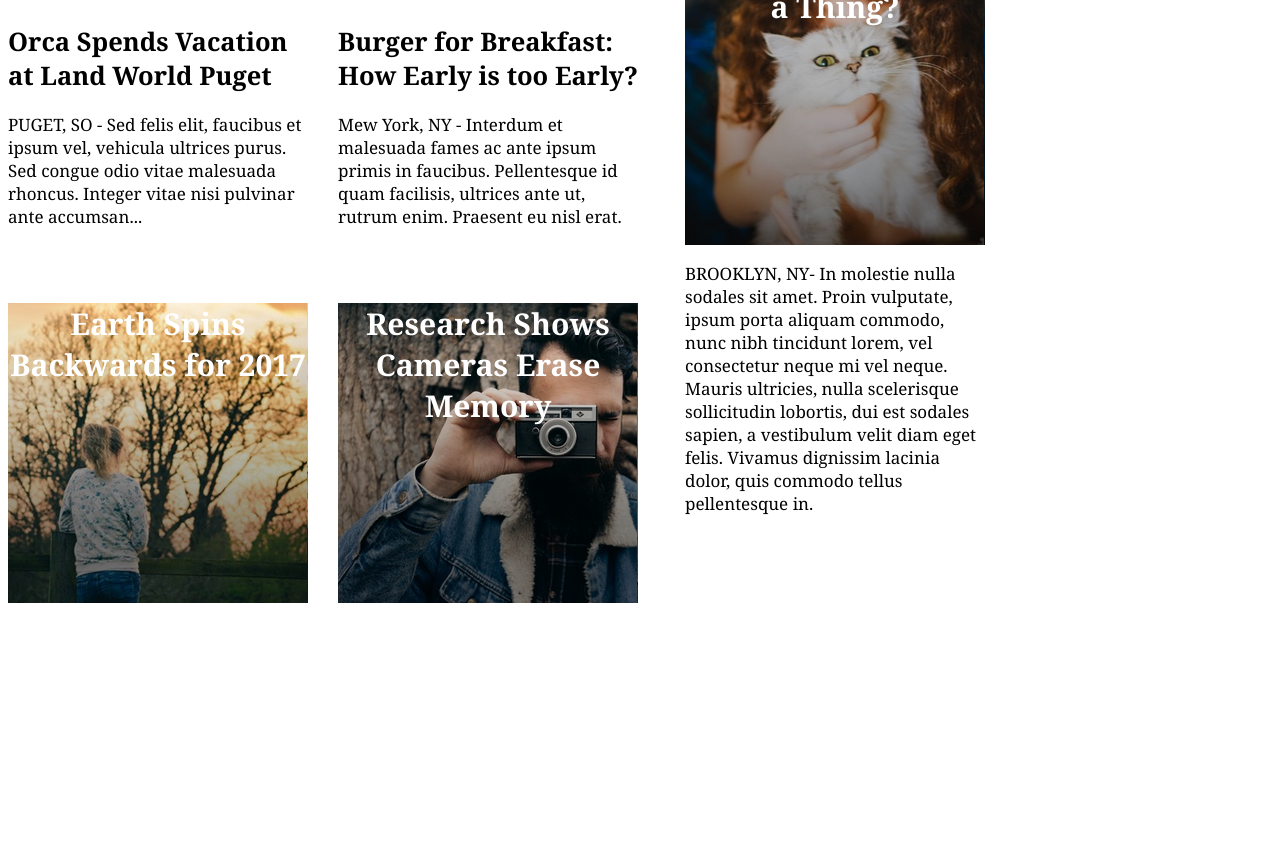
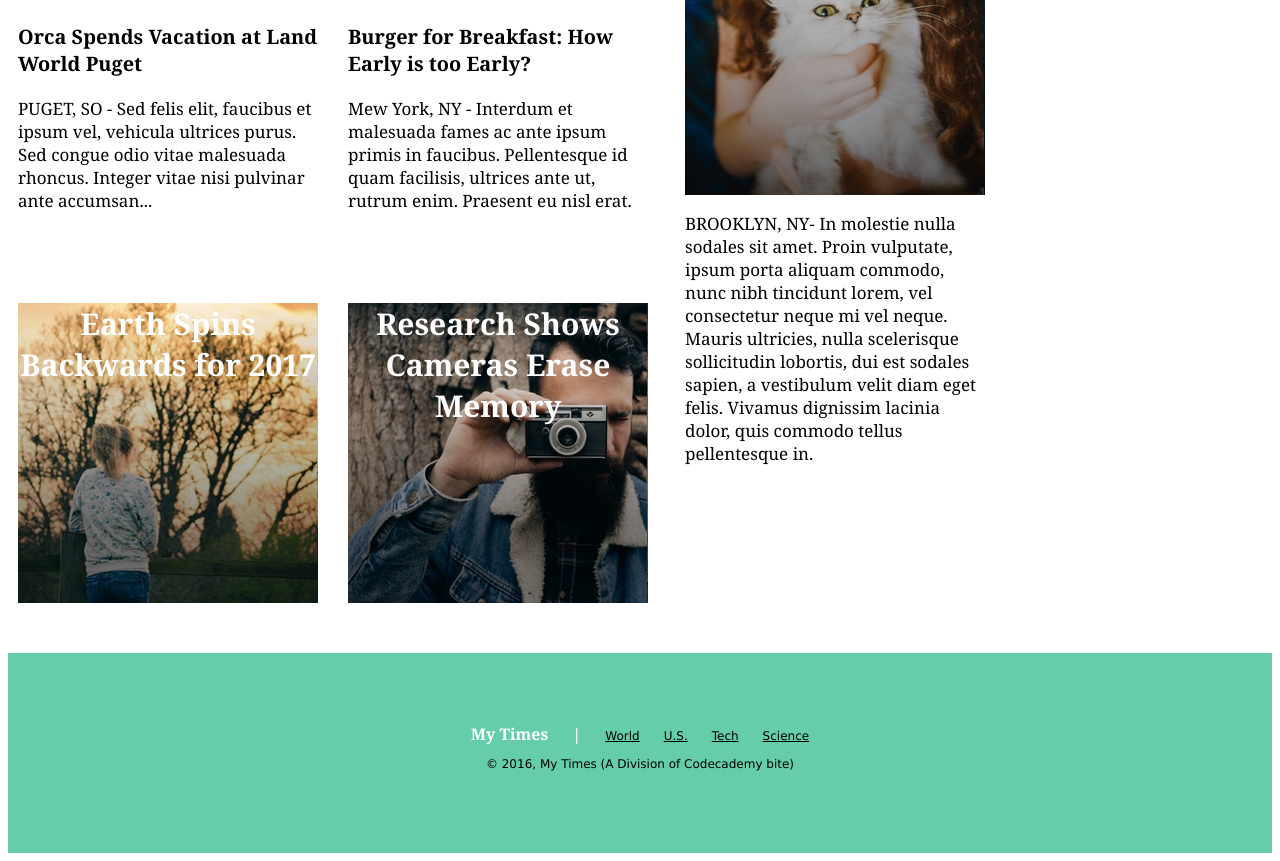
Before and after one commit to samirqadir/MyTimes, a plain HTML site: page index.html in a window 1280 px wide. Shown: the part 682-1543 px from the top of the page. Before the commit the page ends 1293 px from the top, so only its background shows below. Drawn offline with Linux system fonts and the light colour scheme.

Commit message:
Final commit

```diff
--- a/Resources/CSS/style.css
+++ b/Resources/CSS/style.css
@@ -25,7 +25,7 @@
   margin-left: 10px;
 }
 
-.header nav a {
+.header a {
   margin-right: 20px;
   color: black;
 }
@@ -35,6 +35,10 @@
   display: flex;
   justify-content: space-between;
   padding-top: 90px;
+}
+
+.column > * {
+  margin: 0px 10px;
 }
 
 /* style dfefinitions for image containers */
@@ -111,6 +115,7 @@
   flex-flow: column nowrap;
 }
 
+/* newsbites styles and layout */
 .small h2 {
   font-family: Georgia;
   font-size: 16px;
@@ -136,3 +141,31 @@
   margin: 0px;
   border-bottom: 1px solid black;
 }
+
+/* footer styles */
+.footer {
+  display: flex;
+  flex-flow: column wrap;
+  justify-content: center;
+  align-items: center;
+  height: 200px;
+  background-color: MediumAquamarine;
+  margin-top: 50px;
+}
+
+.footer a, .footer p {
+  color: black;
+  font-family: Verdana;
+  font-size: 12px;
+}
+
+.footer span {
+  margin: 0 10px;
+}
+
+.footer .title {
+  font-family: Georgia;
+  font-size: 16px;
+  font-weight: bold;
+  color: white;
+}
--- a/index.html
+++ b/index.html
@@ -37,14 +37,15 @@
         <div class="leader text">
           <p>MONUMENT VALLEY, AZ - Lorem ipsum dolor sit amet, consectetur adipiscing elit. Pellentesque nec nisl at augue dapibus dignissim. Nunc condimentum rutrum metus, ac eleifend lacus viverra nec. Proin ultrices egestas diam sed mollis. Nulla sapien massa, dictum vitae est et, pellentesque rutrum risus. Nunc volutpat, metus ac rutrum tempus, orci nisi porttitor dolor, sit amet luctus metus est ut mauris. Quisque vulputate nisl vitae massa rhoncus, at sagittis elit accumsan. Etiam tempus, lorem quis blandit imperdiet, enim dui lobortis tortor, sit amet lobortis arcu ex id odio. Nam fermentum nulla et eros bibendum, sed ullamcorper massa scelerisque. Vestibulum aliquet placerat leo a hendrerit. Nulla non sagittis neque. Nullam sit amet fringilla massa.</p>
         </div>
+
         <div class="stories">
           <div class="first text">
-            <h2>Orca Spends Vacation at Land World Puget</h2>
+            <h3>Orca Spends Vacation at Land World Puget</h2>
             <p>PUGET, SO - Sed felis elit, faucibus et ipsum vel, vehicula ultrices purus. Sed congue odio vitae malesuada rhoncus. Integer vitae nisi pulvinar ante accumsan...</p>
           </div>
 
           <div class="second text">
-            <h2>Burger for Breakfast: How Early is too Early?</h2>
+            <h3>Burger for Breakfast: How Early is too Early?</h2>
             <p>Mew York, NY - Interdum et malesuada fames ac ante ipsum primis in faucibus. Pellentesque id quam facilisis, ultrices ante ut, rutrum enim. Praesent eu nisl erat.</p>
           </div>
 
@@ -62,7 +63,7 @@
       <div class="medium">
 
         <div class="first text">
-          <h2>FBI Finds Action Star Guilty of False Advertising</h2>
+          <h3>FBI Finds Action Star Guilty of False Advertising</h2>
           <p>WASHINGTON DC- Donec luctus sem augue, rutrum posuere orci aliquam sed. Nam vitae aliquam lectus. Sed tempor tortor est, nec sagittis eros tincidunt sed. Morbi venenatis condimentum sem, vitae sollicitudin turpis pulvinar eget. Morbi pellentesque consectetur mi id auctor. Phasellus tincidunt orci mauris, placerat pharetra urna fringilla vitae. Morbi eget rutrum urna. Cras condimentum augue ut ante sollicitudin interdum. Pellentesque cursus dolor at tincidunt cursus. Vestibulum blandit aliquam felis...</p>
         </div>
 
@@ -90,7 +91,19 @@
           <p>Finally a Top Secret Way You Can</p>
         </div>
       </div>
+    </div>
 
+<!-- footer -->
+    <div class="footer">
+      <div>
+        <span class="title">My Times</span>
+        <span class="title">|</span>
+        <span><a href="#world">World</a></span>
+        <span><a href="#us">U.S.</a></span>
+        <span><a href="#tech">Tech</a></span>
+        <span><a href="#science">Science</a></span>
+      </div>
+      <p>&copy; 2016, My Times (A Division of Codecademy bite)</p>
     </div>
   </body>
 </html>
```
